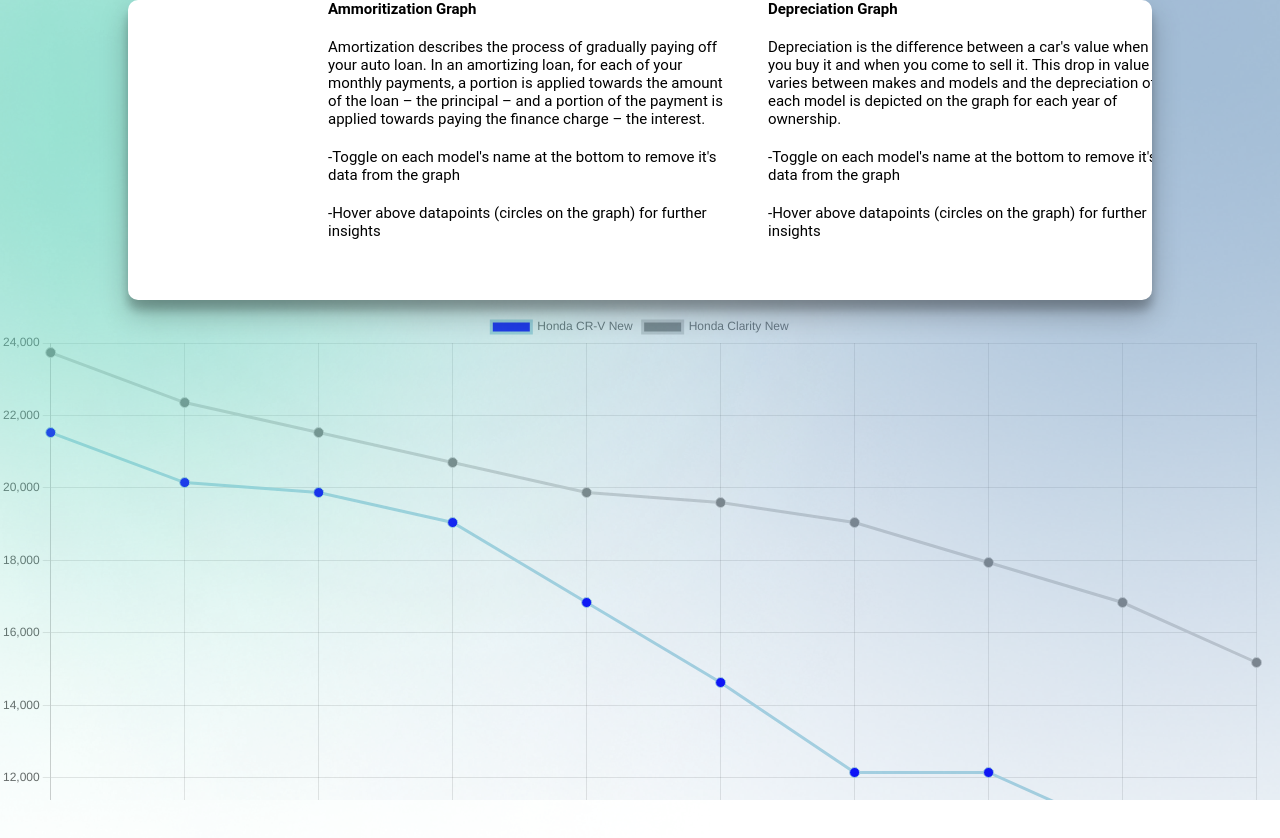
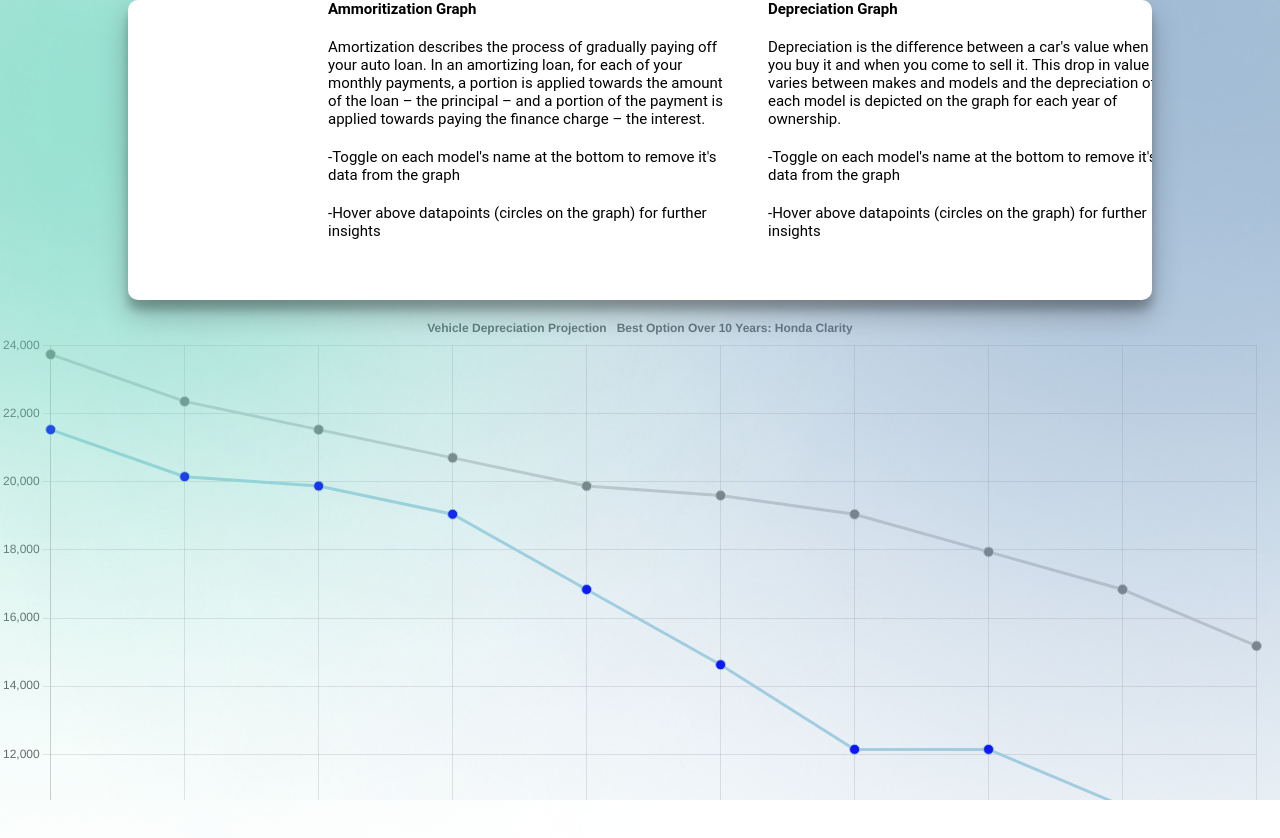
Before and after one commit to TLI-Project/Winnie, a React (Create React App) app: page /compare in a window 1280 px wide. Shown: the top 838 px of the page. Built offline with nearby package versions, Linux system fonts and the light colour scheme.

Commit message:
Added best choice feature and made the graph interactive again

```diff
--- a/src/components/Compare/ammoritization.js
+++ b/src/components/Compare/ammoritization.js
@@ -53,6 +53,7 @@ export function GraphCapitalOneModel(props) {
 
     //options
     var options = {
+        plugins: {
             responsive: true,
             title: {
                 display: true,
@@ -67,6 +68,7 @@ export function GraphCapitalOneModel(props) {
                 labels: {
                     fontColor: "#333",
                     fontSize: 16
+                }
             }
         }
     };
@@ -129,6 +131,7 @@ export function GraphCapitalTwoModels(props) {
 
     //options
     var options = {
+        plugins: {
             responsive: true,
             title: {
                 display: true,
@@ -143,6 +146,7 @@ export function GraphCapitalTwoModels(props) {
                 labels: {
                     fontColor: "#333",
                     fontSize: 16
+                }
             }
         }
     };
@@ -218,6 +222,7 @@ export function GraphCapitalThreeModels(props) {
 
     //options
     var options = {
+        plugins: {
             responsive: true,
             title: {
                 display: true,
@@ -232,6 +237,7 @@ export function GraphCapitalThreeModels(props) {
                 labels: {
                     fontColor: "#333",
                     fontSize: 16
+                }
             }
         }
     };
@@ -323,6 +329,7 @@ export function GraphCapitalFourModels(props) {
 
     //options
     var options = {
+        plugins: {
             responsive: true,
             title: {
                 display: true,
@@ -337,6 +344,7 @@ export function GraphCapitalFourModels(props) {
                 labels: {
                     fontColor: "#333",
                     fontSize: 16
+                }
             }
         }
     };
--- a/src/components/Compare/depreciation.js
+++ b/src/components/Compare/depreciation.js
@@ -48,6 +48,7 @@ export function Graph1Model(props) {
 
     //options
     var options = {
+        plugins: {
             responsive: true,
             title: {
                 display: true,
@@ -62,6 +63,7 @@ export function Graph1Model(props) {
                 labels: {
                     fontColor: "#333",
                     fontSize: 16
+                }
             }
         }
     }
@@ -98,8 +100,8 @@ export function Graph2Models(props) {
     for (let i = 0; i < props.model2["depreciation"].length; i++){
         yValuesM2.push(props.model2["depreciation"][i]* props.model2["listPrice"]);
         console.log(props.model2["depreciation"][i]* props.model2["listPrice"]);
-        if (i === props.model2["depreciation"][props.model2["depreciation"].length -1]){
-            if( props.model2["depreciation"][i] > leastDepreciating[0]){
+        if (i === props.model2["depreciation"].length -1){
+            if(props.model2["depreciation"][i] > leastDepreciating[0]){
                 leastDepreciating = [props.model2["depreciation"][props.model2["depreciation"].length -1],
                     props.model2["model"]];
             }
@@ -116,7 +118,7 @@ export function Graph2Models(props) {
         labels: ["Year 1", "Year 2", "Year 3", "Year 4", "Year 5", "Year 6", "Year 7", "Year 8", "Year 9", "Year 10"],
         datasets: [
             {
-                label: props.model1["model"]+ " New",
+                label: props.model1["model"],
                 data: yValuesM1,
                 backgroundColor: "blue",
                 borderColor: "lightblue",
@@ -125,7 +127,7 @@ export function Graph2Models(props) {
                 radius: 5
             },
             {
-                label: props.model2["model"]+ " New",
+                label: props.model2["model"],
                 data: yValuesM2,
                 backgroundColor: "gray",
                 borderColor: "lightgray",
@@ -139,11 +141,12 @@ export function Graph2Models(props) {
 
     //options
     var options = {
+        plugins: {
             responsive: true,
             title: {
                 display: true,
                 position: "top",
-            text: "Vehicle Depreciation Projection \n Best Option Over 10 Years: "+ leastDepreciating[1],
+                text: "Vehicle Depreciation Projection \n Best Option Over 10 Years: " + leastDepreciating[1],
                 fontSize: 18,
                 fontColor: "#111"
             },
@@ -153,6 +156,7 @@ export function Graph2Models(props) {
                 labels: {
                     fontColor: "#333",
                     fontSize: 16
+                }
             }
         }
     };
@@ -228,6 +232,7 @@ export function Graph3Models(props) {
 
     //options
     var options = {
+        plugins: {
             responsive: true,
             title: {
                 display: true,
@@ -242,6 +247,7 @@ export function Graph3Models(props) {
                 labels: {
                     fontColor: "#333",
                     fontSize: 16
+                }
             }
         }
     };
@@ -332,6 +338,7 @@ export function Graph4Models(props) {
 
     //options
     var options = {
+        plugins: {
             responsive: true,
             title: {
                 display: true,
@@ -346,6 +353,7 @@ export function Graph4Models(props) {
                 labels: {
                     fontColor: "#333",
                     fontSize: 16
+                }
             }
         }
     };
```
Also changed, not shown: src/components/Compare/index.js (+6 -5 lines). Lines whose indentation alone changed are shown as unchanged.
